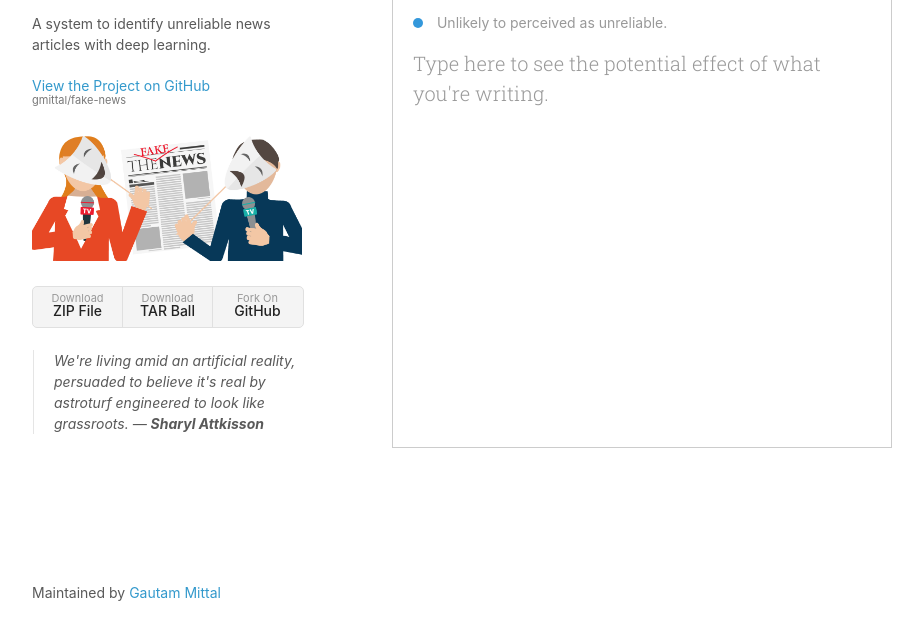
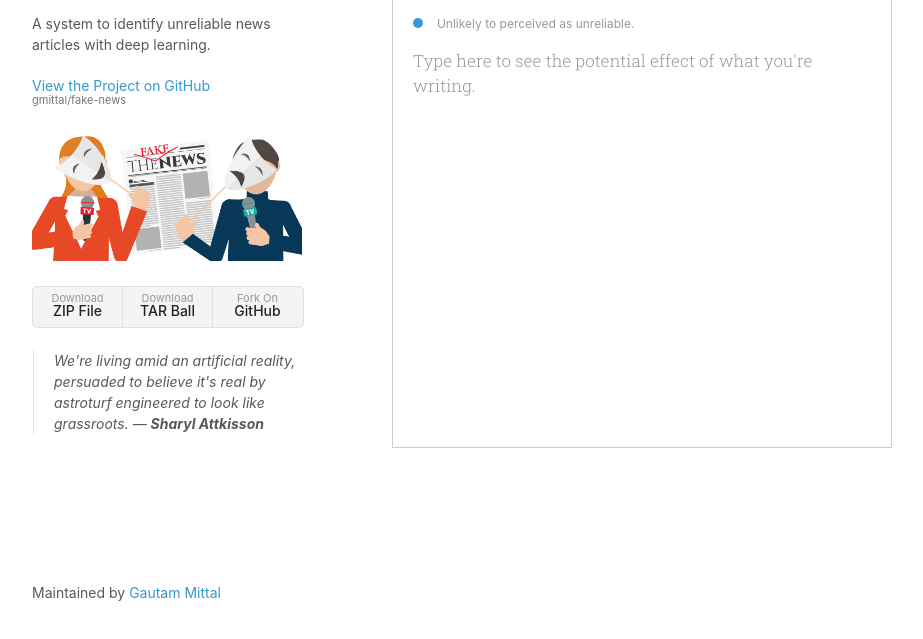
Before and after one commit to gmittal/fake-news, a plain HTML site: page demo/index.html in a window 1280 px wide. Shown: the part 127-766 px from the top of the page, without its empty margins (178-1101 px from the left). Drawn offline with Linux system fonts and the light colour scheme.

Commit message:
Change font sizes.

```diff
--- a/demo/stylesheets/styles.css
+++ b/demo/stylesheets/styles.css
@@ -202,8 +202,8 @@ textarea {
   padding-top: 0px;
   overflow: auto;
   height: 400px;
-  line-height: 30px;
-  font-size: 20px;
+  line-height: 25px;
+  font-size: 17px;
   font-family: 'Roboto Slab', serif;
   color: #333;
   border: 1px solid #ccc;
@@ -245,6 +245,7 @@ textarea:focus {
 #prediction #helper {
   /* font-family: 'Roboto Mono', monospace; */
   color: #999;
+  font-size: 9pt;
 }
 
 .spacing {
```
